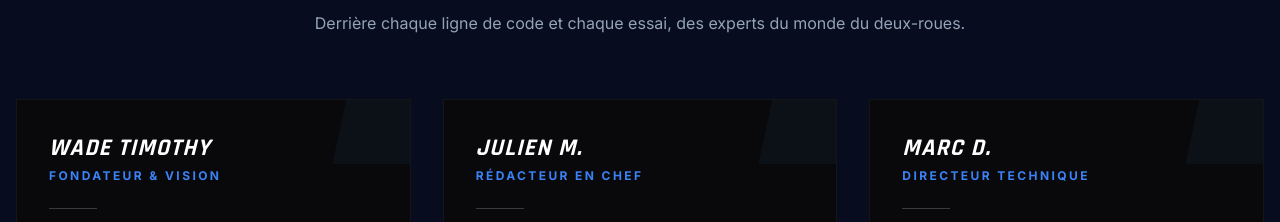
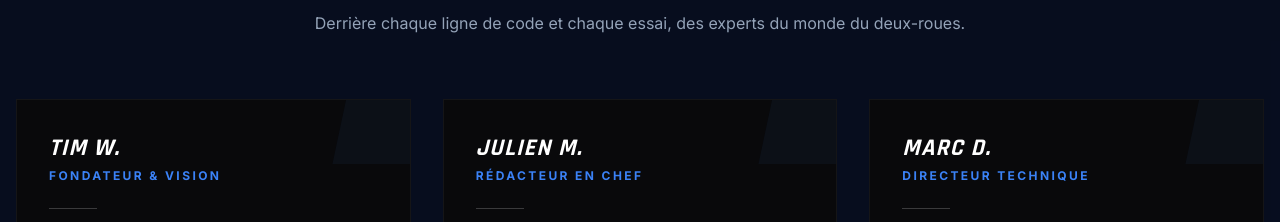
Before and after one commit to baguettecroissant/grandprixmotos.fr, a Next.js app: page /a-propos in a window 1280 px wide. Shown: the part 2500-2722 px from the top of the page. Built offline with nearby package versions, Linux system fonts and the light colour scheme.

Commit message:
style: replace full name with Tim W. in About and Legal pages

```diff
--- a/src/app/a-propos/page.tsx
+++ b/src/app/a-propos/page.tsx
@@ -151,7 +151,7 @@ export default function AboutPage() {
 
                         <div className="grid grid-cols-1 md:grid-cols-3 gap-8">
                             {[
-                                { name: "Wade Timothy", role: "Fondateur & Vision", focus: "Culture Moto & Stratégie", color: "primary" },
+                                { name: "Tim W.", role: "Fondateur & Vision", focus: "Culture Moto & Stratégie", color: "primary" },
                                 { name: "Julien M.", role: "Rédacteur en Chef", focus: "Essais Dynamiques & Équipement", color: "white" },
                                 { name: "Marc D.", role: "Directeur Technique", focus: "Mécanique & Fiabilité BMW", color: "white" }
                             ].map((member, i) => (
--- a/src/app/mentions-legales/page.tsx
+++ b/src/app/mentions-legales/page.tsx
@@ -56,7 +56,7 @@ export default function MentionsLegalesPage() {
                                     </li>
                                 </ul>
                                 <p className="mt-4 pt-4 border-t border-white/5">
-                                    <strong>Directeur de la publication :</strong> Wade Timothy
+                                    <strong>Directeur de la publication :</strong> Tim W.
                                 </p>
                             </div>
                         </div>
```
